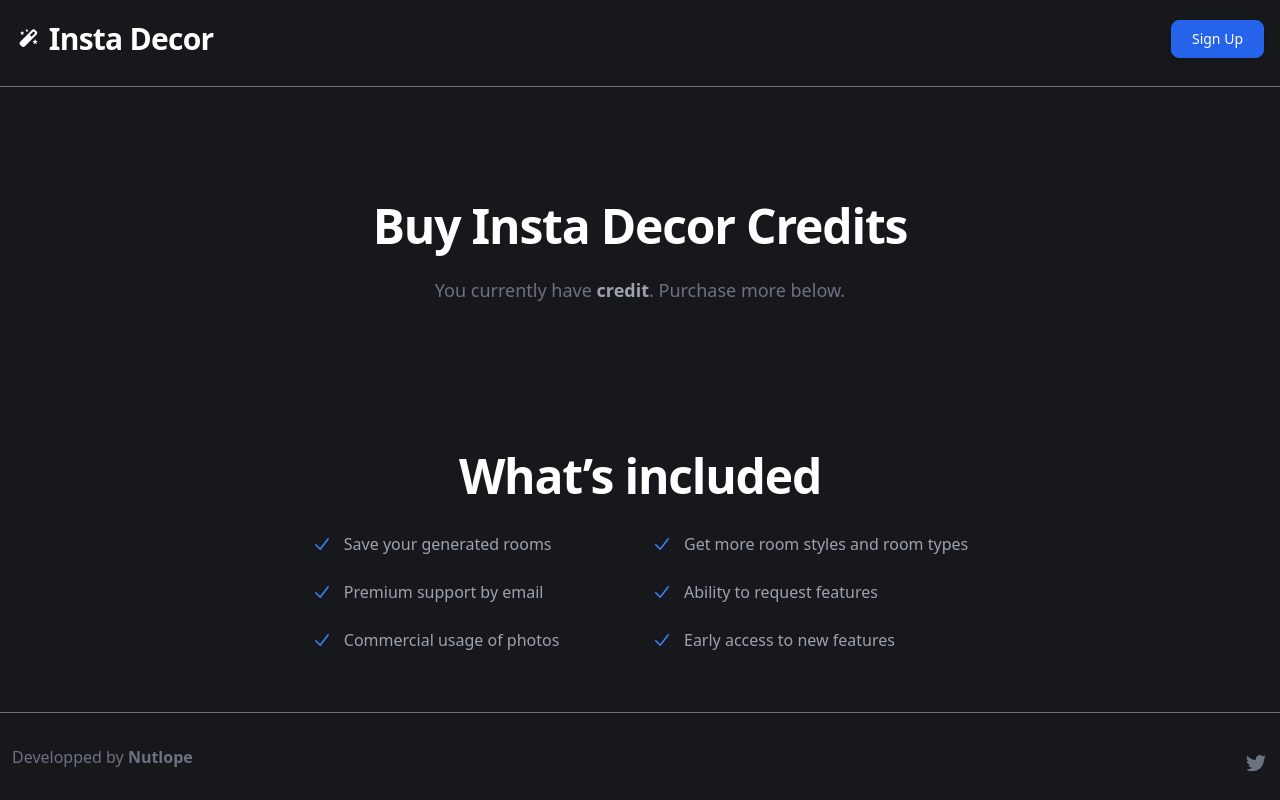
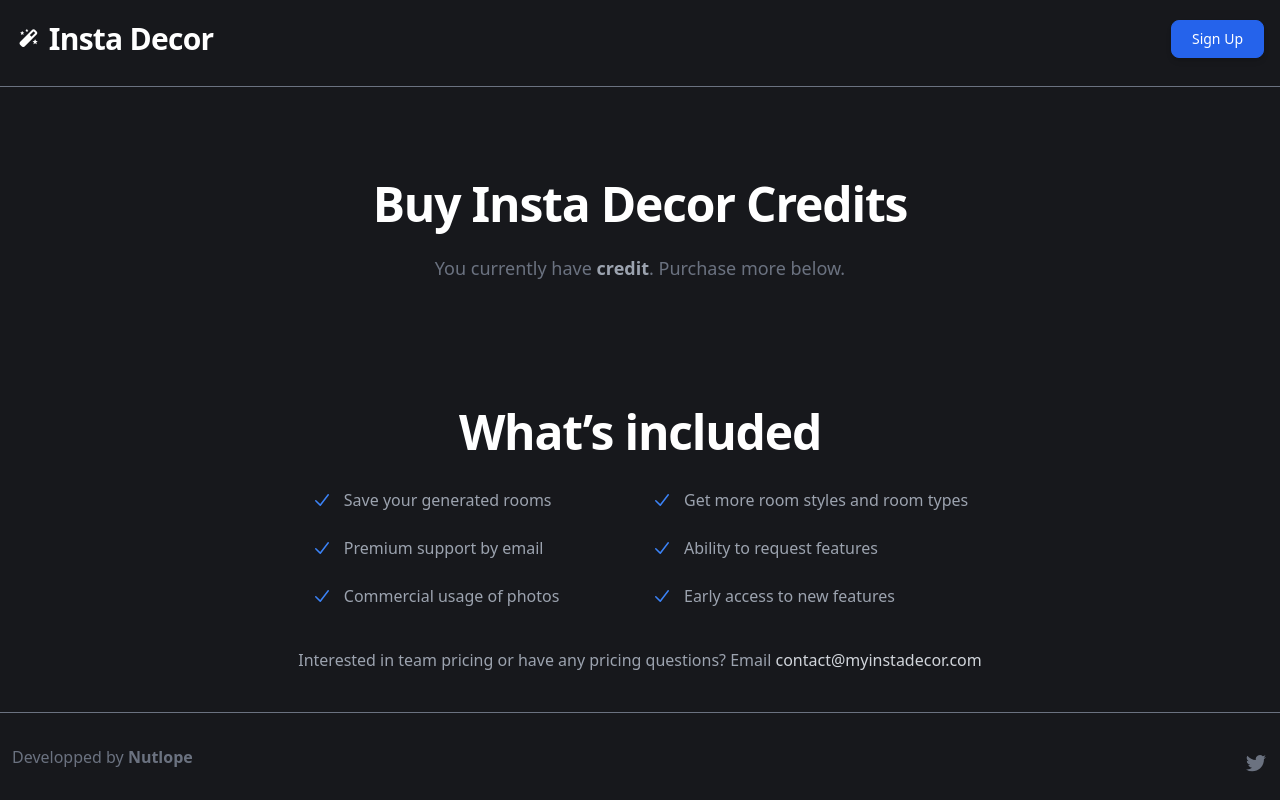
Before and after one commit to hhouaiss/instadecor, a Next.js app: page /buy-credits in a window 1280 px wide. Built offline with nearby package versions, Linux system fonts and the light colour scheme; no server answers.

Commit message:
updating and push to prod

```diff
--- a/pages/buy-credits.tsx
+++ b/pages/buy-credits.tsx
@@ -14,7 +14,7 @@ export default function Pricing() {
   return (
     <div className="flex mx-auto max-w-7xl overflow-visible flex-col items-center justify-center py-2 min-h-screen">
       <Head>
-        <title>Buy RoomGPT Credits</title>
+        <title>Buy Insta Decor Credits</title>
       </Head>
       <Script src="https://js.stripe.com/v3/pricing-table.js" />
       <Script src="https://cdn.paritydeals.com/banner.js" />
@@ -43,8 +43,8 @@ export default function Pricing() {
         {session?.user?.email && (
           // @ts-ignore
           <stripe-pricing-table
-            pricing-table-id="prctbl_1MsCW7CguoLemZgfrFVNMIvU"
-            publishable-key="pk_test_51HGlzZCguoLemZgfFiM4c6JFKHbjq7c5Qu4xgZvMQtLYdyHByMROOtxxfoA98kDQ82PNN6PcAA35dx8JlwoPogPo00hQmV3ie5"
+            pricing-table-id="prctbl_1MtCOiCguoLemZgfU2teKQMX"
+            publishable-key="pk_live_51HGlzZCguoLemZgf8RhdzZAmxoRw2vsSs6UAp29IHODhG8E3JjFDAxhIJpP21tFZu0MR8IjwfH1cD2ikqldlvGsW001JXaevFk"
             client-reference-id={session.user.email}
             customer-email={session.user.email}
           />
@@ -153,9 +153,9 @@ export default function Pricing() {
           Early access to new features
         </li>
       </ul>
-      <p className="text-gray-400 mb-5 hidden">
+      <p className="text-gray-400 mb-5">
         Interested in team pricing or have any pricing questions? Email{" "}
-        <span className="text-gray-300">hassan@roomgpt.io</span>
+        <span className="text-gray-300">contact@myinstadecor.com</span>
       </p>
       <Footer />
     </div>
```
